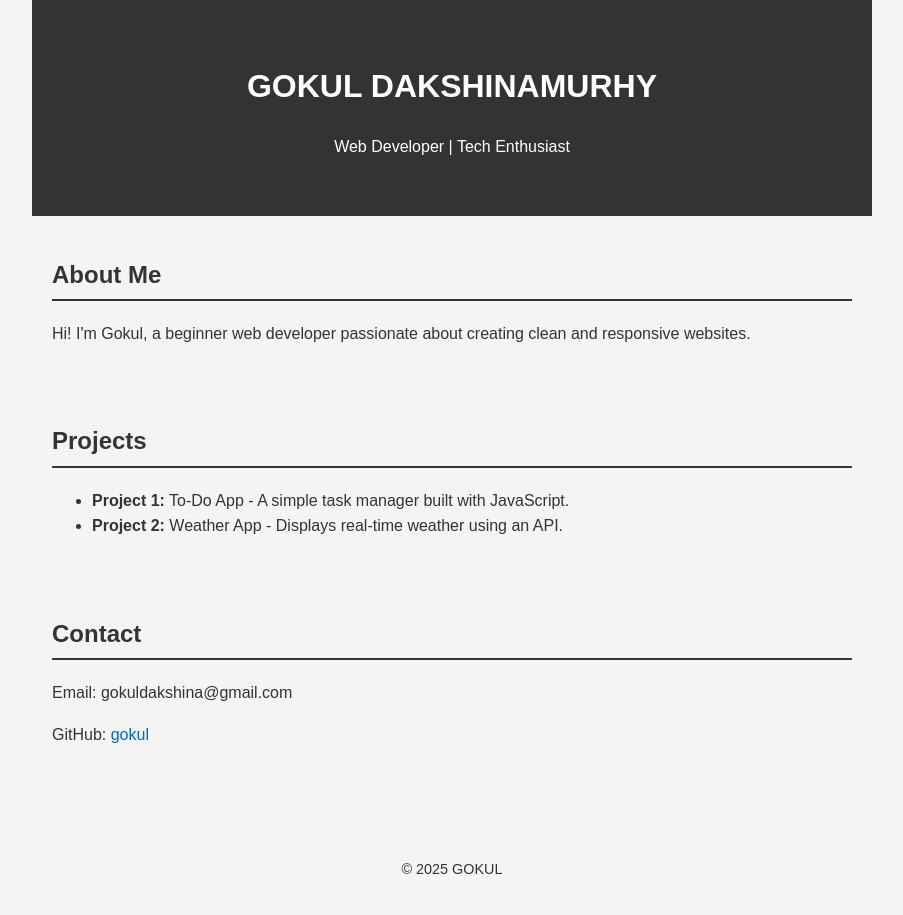
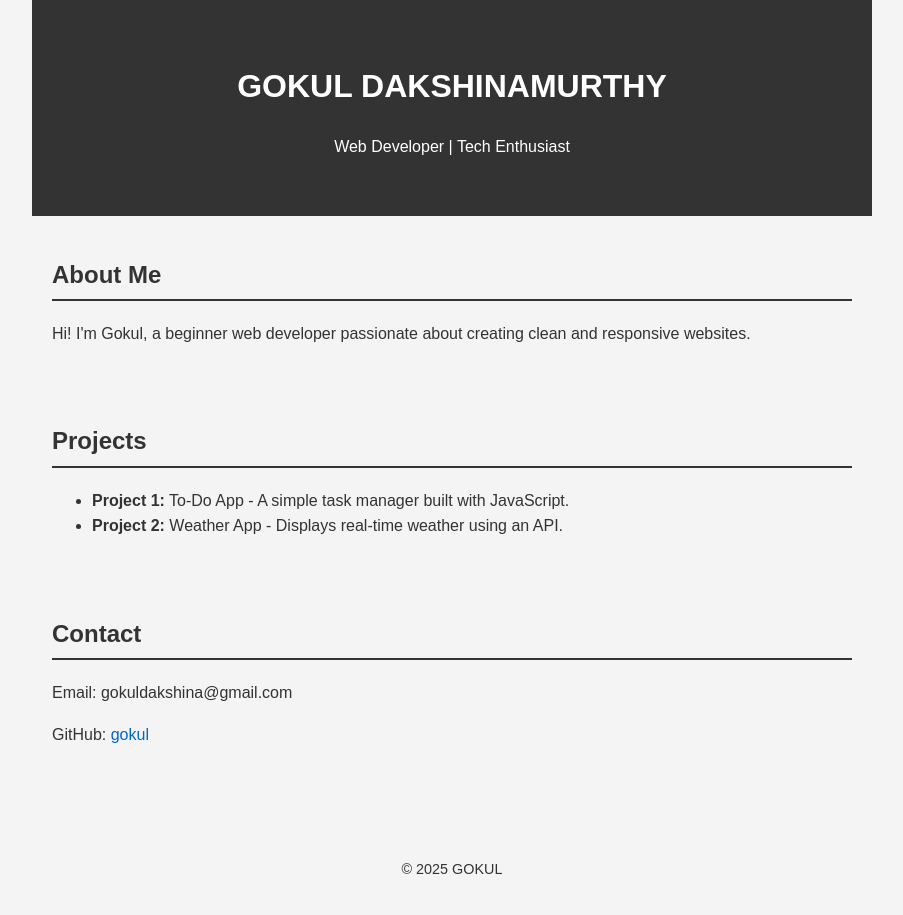
Before and after one commit to GoG-GDM/GoG-GDM, a plain HTML site: page index.html in a window 1280 px wide. Shown: the whole page, without its empty margins (188-1091 px from the left). Drawn offline with Linux system fonts and the light colour scheme.

Commit message:
Update index.html

```diff
--- a/index.html
+++ b/index.html
@@ -9,7 +9,7 @@
 <body>
 
   <header>
-    <h1>GOKUL DAKSHINAMURHY</h1>
+    <h1>GOKUL DAKSHINAMURTHY</h1>
     <p>Web Developer | Tech Enthusiast</p>
   </header>
 
```
